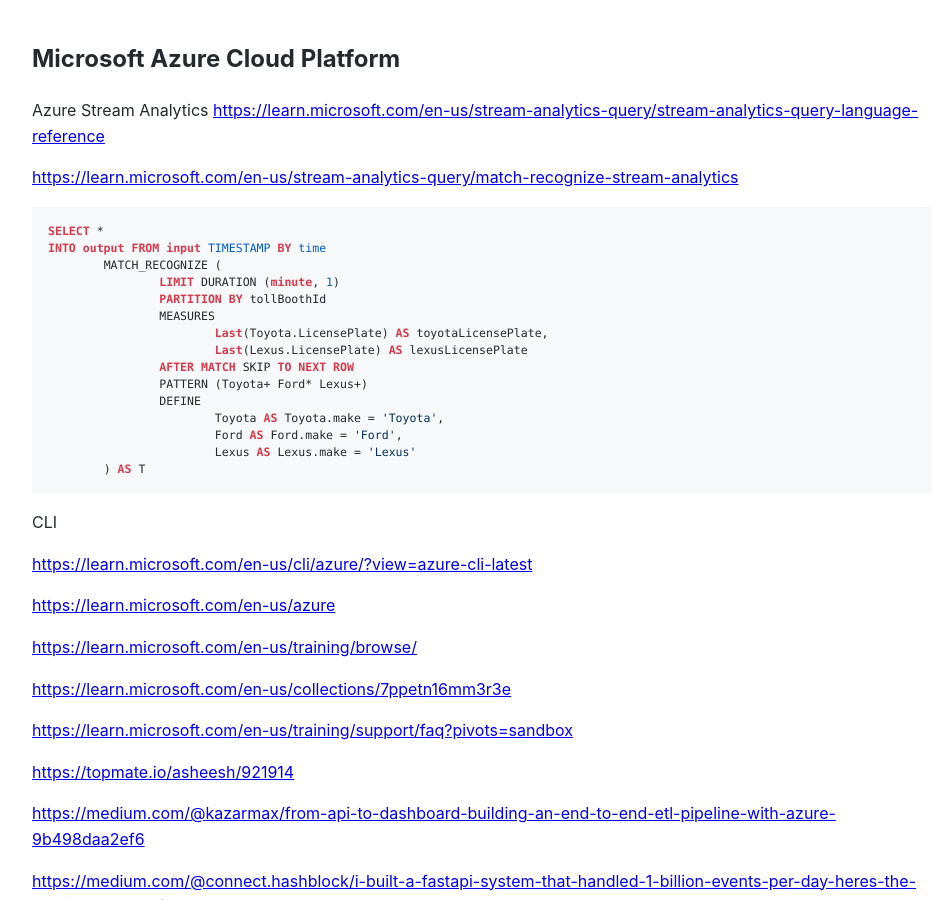
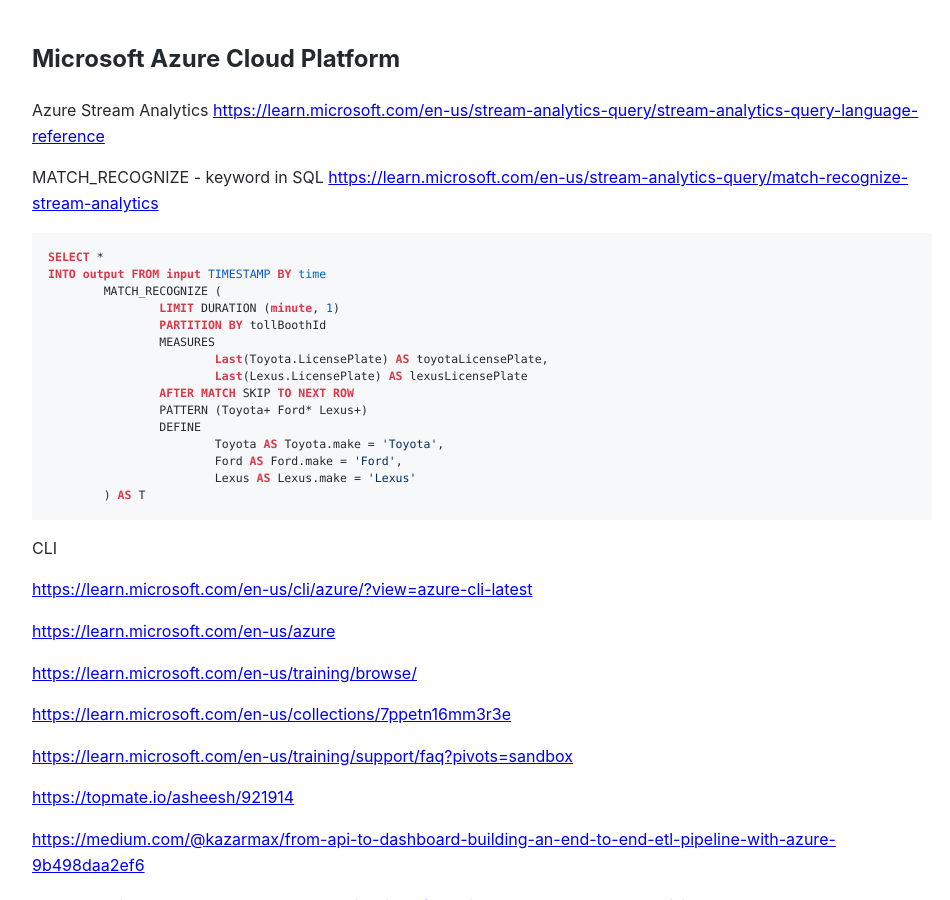
Before and after one commit to Michael-Lubinsky/michael-lubinsky.github.com, a Jekyll site: the page built from azure/azure.md, in a window 1280 px wide and 900 px high. Shown: the whole window, without its empty margins (158-1108 px from the left). Built offline with Jekyll 4.4.1, drawn with Linux system fonts in a browser that asks for light colours; our own code applies the rules of GitHub Pages for plain Markdown files.

Commit message:
Update azure.md

````diff
--- a/azure/azure.md
+++ b/azure/azure.md
@@ -3,6 +3,7 @@
 Azure Stream Analytics
 <https://learn.microsoft.com/en-us/stream-analytics-query/stream-analytics-query-language-reference>
 
+MATCH_RECOGNIZE - keyword in SQL
 <https://learn.microsoft.com/en-us/stream-analytics-query/match-recognize-stream-analytics>
 ```sql
 SELECT *
````
